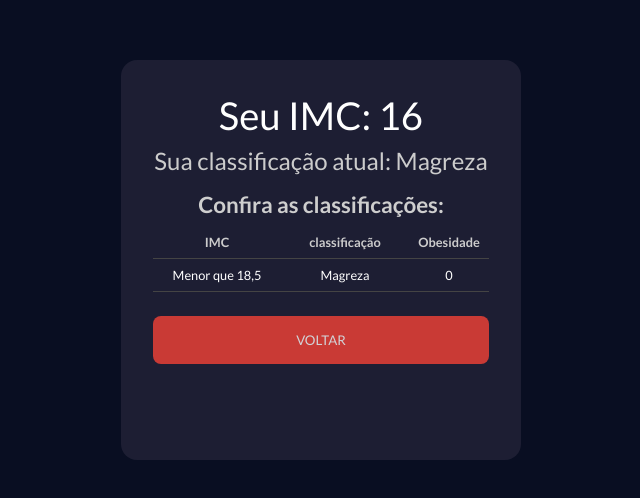
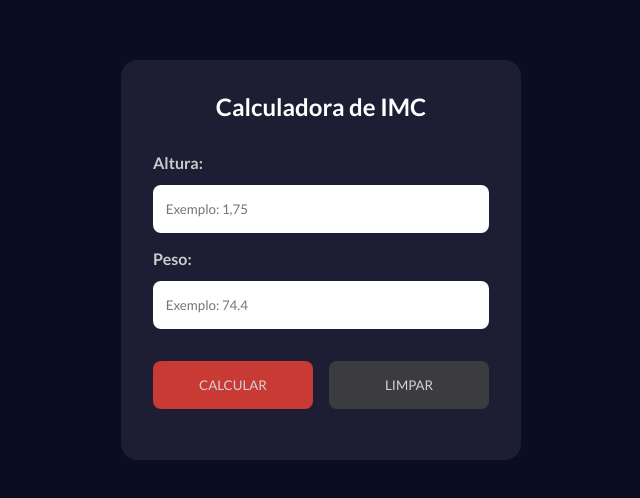
Before and after one commit to TomoriComAncora/calculadoraIMC, a plain HTML site: page index.html in a window 1280 px wide. Shown: the part 140-638 px from the top of the page, without its empty margins (319-959 px from the left). Drawn offline with Linux system fonts and the light colour scheme.

Commit message:
mais_ajustes

```diff
--- a/index.html
+++ b/index.html
@@ -15,7 +15,7 @@
   </head>
   <body>
     <div class="container">
-        <div id="calc-container" class="hide">
+        <div id="calc-container">
             <h2>Calculadora de IMC</h2>
           <form id="imc-form">
             <div class="form-inputs">
@@ -34,9 +34,9 @@
             </div>
           </form>
         </div>
-        <div id="result-container">
-            <p id="imc-number">Seu IMC: <span>16</span></p>
-            <p id="imc-info">Sua classificação atual: <span>Magreza</span></p>
+        <div id="result-container" class="hide">
+            <p id="imc-number">Seu IMC: <span></span></p>
+            <p id="imc-info">Sua classificação atual: <span></span></p>
             <h3>Confira as classificações:</h3>
             <div id="imc-table">
                 <div class="table-header">
@@ -44,13 +44,8 @@
                     <h4>classificação</h4>
                     <h4>Obesidade</h4>
                 </div>
-                <div class="table-data">
-                    <p>Menor que 18,5</p>
-                    <p>Magreza</p>
-                    <p>0</p>
-                </div>
             </div>
-            <button class="back-btn">Voltar</button>
+            <button id="back-btn">Voltar</button>
           </div>
     </div>
   </body>
```
